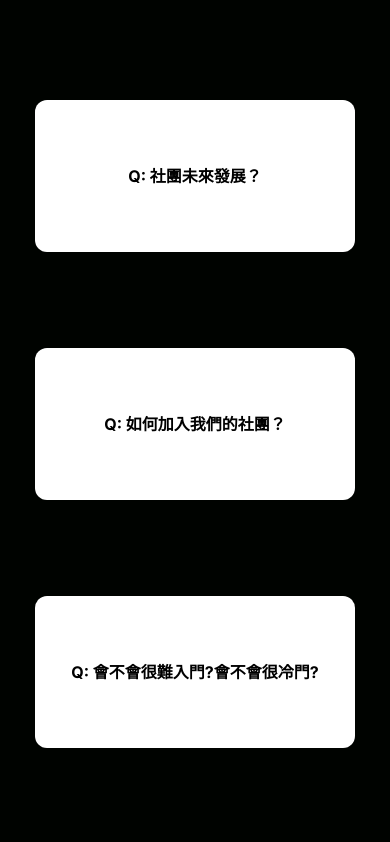
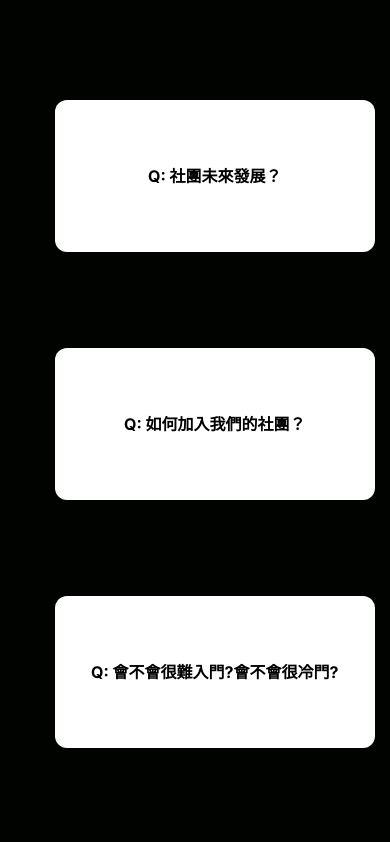
Before and after one commit to yudong-0222/realclubwebsite, a Next.js app: page / in a window 390 px wide. Shown: the part 4480-5322 px from the top of the page. Built offline with nearby package versions, Linux system fonts and the light colour scheme.

Commit message:
optimized the FAQs question wont \n

```diff
--- a/src/components/Faq.jsx
+++ b/src/components/Faq.jsx
@@ -56,7 +56,7 @@ const Faq = () => {
                 >
                   <div className='w-full flex flex-col my-4 p-8 rounded-lg'>
                     <div className='min-w-[320px] rounded-xl mx-auto bg-white md:w-[660px] lg:w-[960px] sm:w-[540px] px-8 py-8' onClick={() => handleCardClick(index)}>
-                      <h2 className='lg:text-5xl md:text-5xl sm:text-4xl font-bold text-center py-8 px-1 whitespace-pre-line'>Q: {item.question}</h2>
+                      <h2 className='lg:text-5xl md:text-5xl sm:text-4xl font-bold text-center py-8 px-1 whitespace-nowrap'>Q: {item.question}</h2>
                       {cardStates[index] &&
                         <div className='py-8 md:text-4xl sm:text-5xl font-mono rounded-xl whitespace-pre-line shadow-lg'>
                           <p>A: {item.answer}</p>
```
